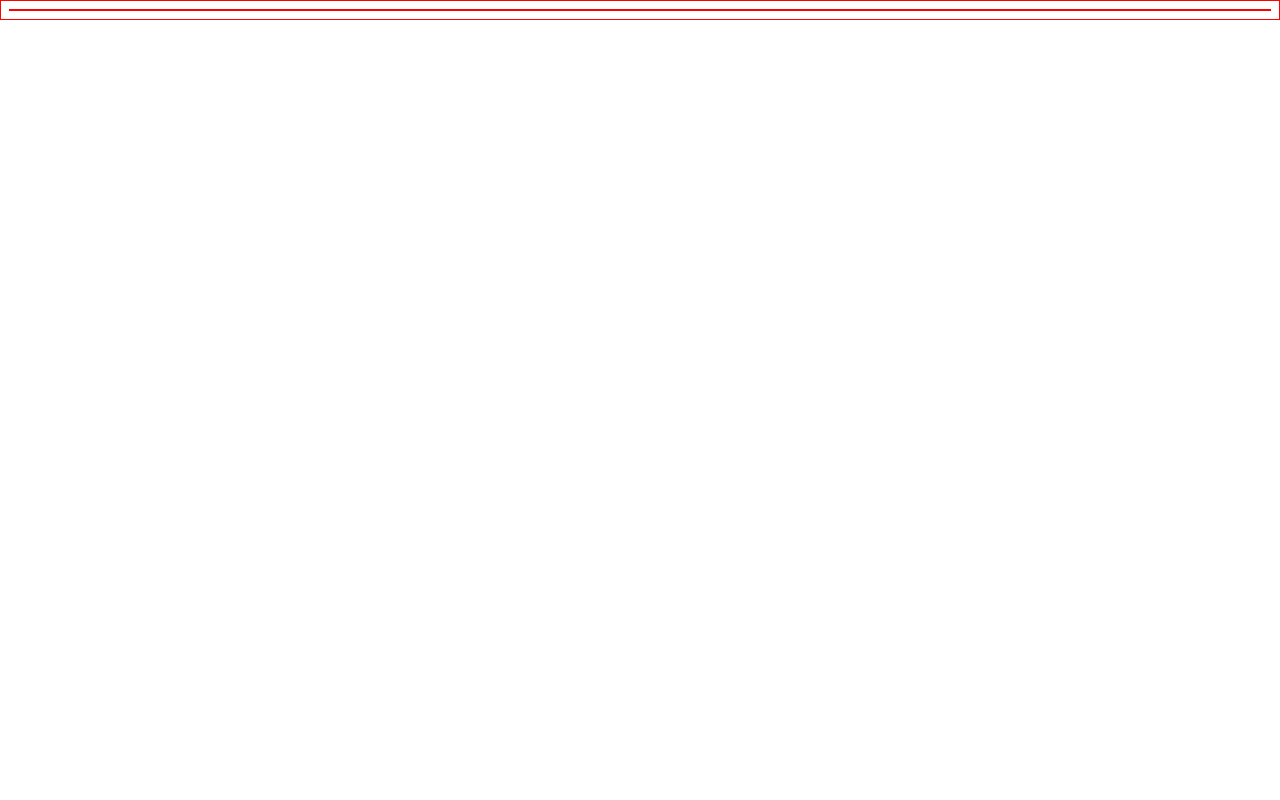
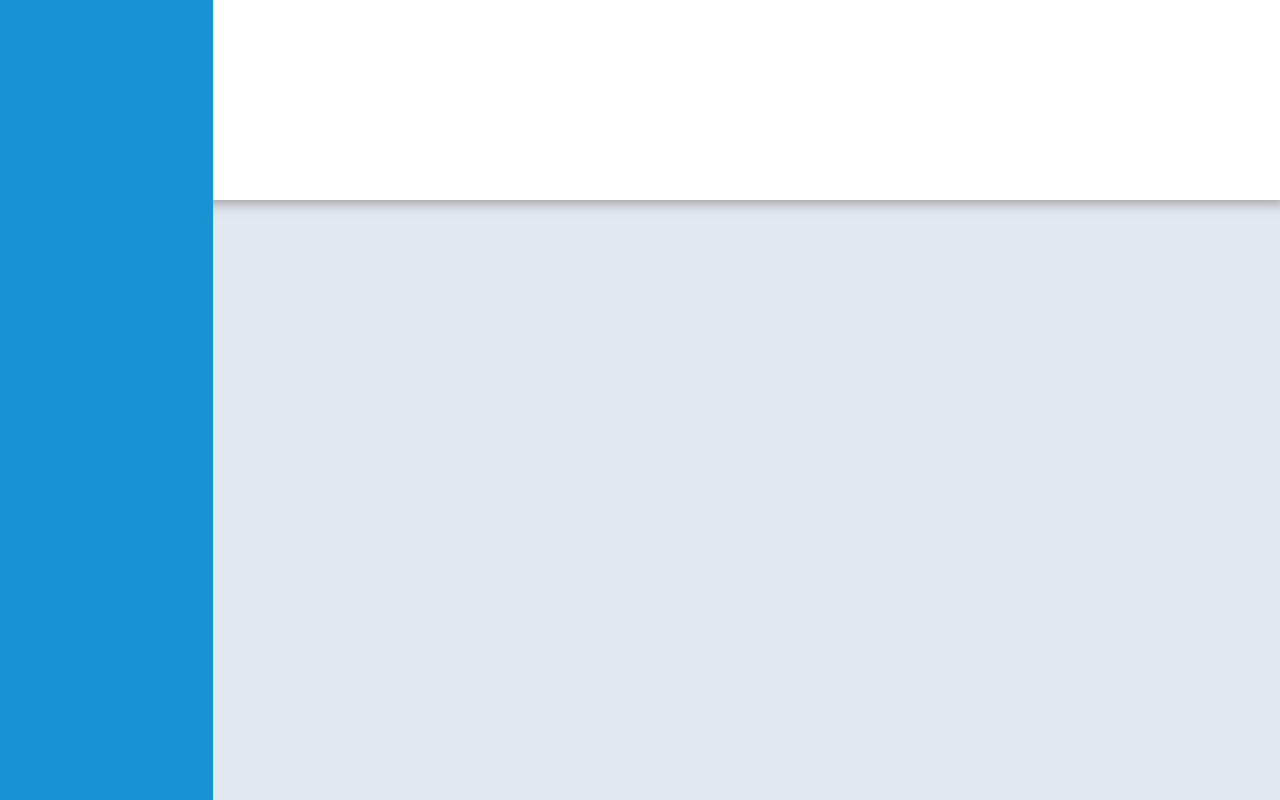
Before and after one commit to Negrea-Andrei/Admin-Grid, a plain HTML site: page index.html in a window 1280 px wide. Drawn offline with Linux system fonts and the light colour scheme.

Commit message:
Added a basic layout for the begining

```diff
--- a/index.html
+++ b/index.html
@@ -5,9 +5,12 @@
     <meta http-equiv="X-UA-Compatible" content="IE=edge">
     <meta name="viewport" content="width=device-width, initial-scale=1.0">
     <link href="./stylesheet.css" rel="stylesheet">
-    <title>Document</title>
+    <title>Admin Dashboard</title>
 </head>
 <body>
+    <div class="search"></div>
+    <div class="nav"></div>
+    <div class="article"></div>
 
 </body>
 </html>
--- a/stylesheet.css
+++ b/stylesheet.css
@@ -1,3 +1,25 @@
 * {
-    border: solid red 1px
+    padding: 0;
+    margin: 0;
 }
+
+body {
+    height: 100vh;
+    display: grid;
+    grid-template-columns: 1fr 5fr;
+    grid-template-rows: 1fr 3fr;
+    background-color: rgb(226, 232, 240);
+}
+
+.search {
+    grid-row: 1/2;
+    grid-column: 1/3;
+    background-color: rgb(255, 255, 255);
+    box-shadow: 5px 5px 10px rgba(151, 149, 149, 0.747);
+}
+
+.nav {
+    grid-row: 1 /3;
+    grid-column: 1 /2;
+    background-color:rgb(25, 146, 212)
+}
```
